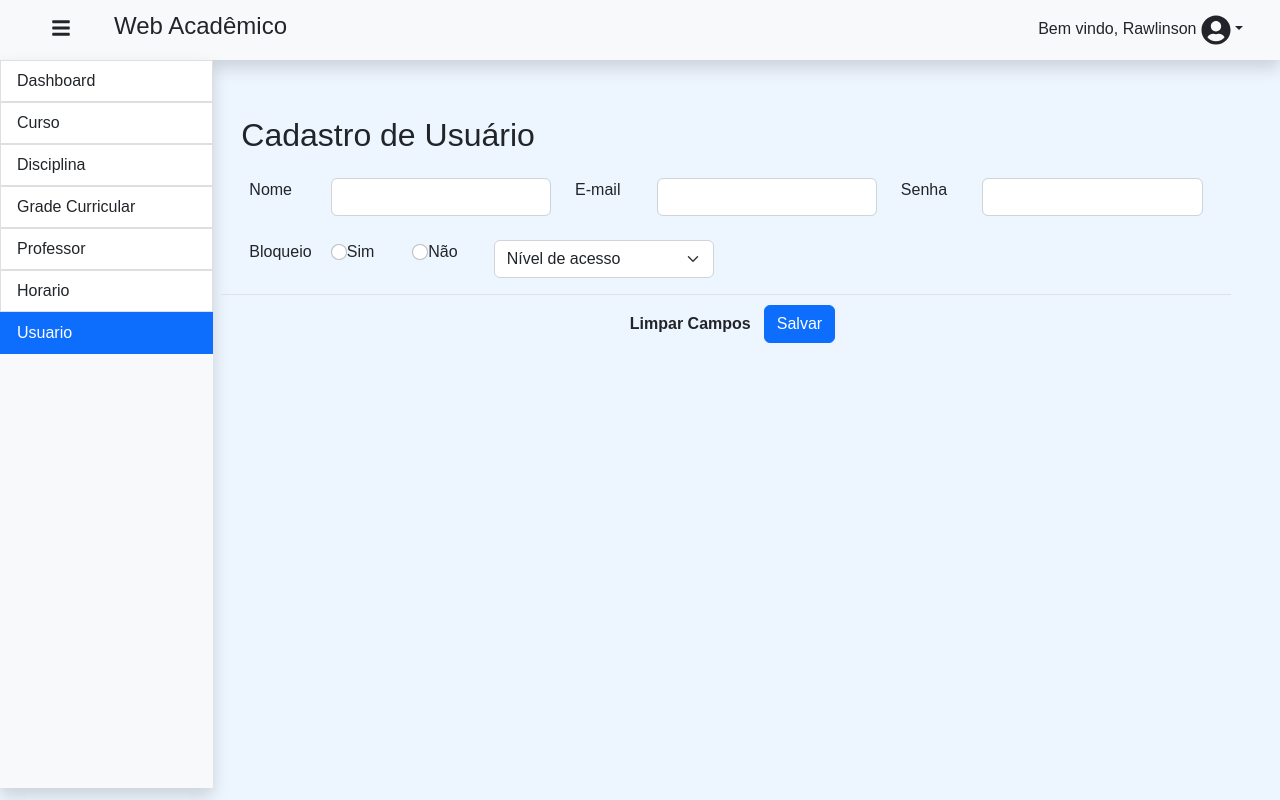
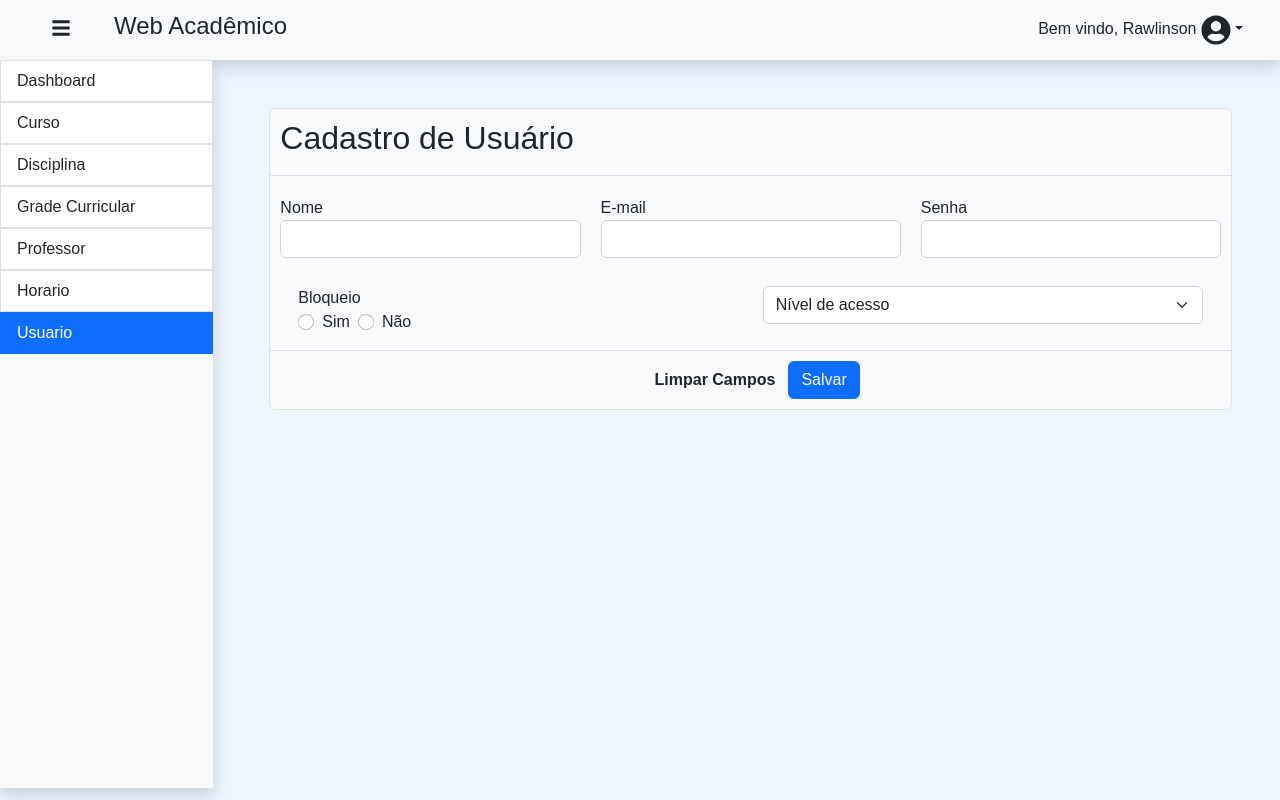
Before and after one commit to alangalante/webacademico_frontend, a React (Create React App) app: page /usuario in a window 1280 px wide. Built offline with nearby package versions, Linux system fonts and the light colour scheme.

Commit message:
Correções

```diff
--- a/package.json
+++ b/package.json
@@ -6,6 +6,7 @@
     "@testing-library/jest-dom": "^5.16.5",
     "@testing-library/react": "^13.3.0",
     "@testing-library/user-event": "^13.5.0",
+    "axios": "^1.1.3",
     "bootstrap": "^5.2.0",
     "react": "^18.2.0",
     "react-bootstrap": "^2.5.0",
--- a/src/Pages/Cadastro_Usuario/Cadastro_Usuario.js
+++ b/src/Pages/Cadastro_Usuario/Cadastro_Usuario.js
@@ -1,4 +1,5 @@
 import React, { Component } from "react";
+import axios from "axios";
 
 export default class Cadastro_Usuario extends Component {
 
@@ -23,7 +24,7 @@ export default class Cadastro_Usuario extends Component {
     }
 
     radioBloqueio_change = (event) => {
-        if (event.target.value == "true"){
+        if (event.target.value === "true"){
             this.setState({bloqueio: true})
         }else{
             this.setState({bloqueio: false})
@@ -44,63 +45,49 @@ export default class Cadastro_Usuario extends Component {
             "nivelAcesso": this.state.nivel_acesso
         }
 
-        const requestOptions = {
-            method: 'POST',
-            headers: {
-                'Content-Type': 'application/json'
-            },
-            body: JSON.stringify(dados)
-        }
-
         const url = "http://localhost:8080/usuario/incluir"
 
-        fetch(url, requestOptions)
-            .then(alert("Cadastro de usuário realizado com sucesso!"))
+        axios.post(url, dados)
+            .then(retorno => {
+                alert("Cadastro de usuário realizado com sucesso!")
+            })
             .catch(erro => alert(erro));
 
 
-        window.location.href="/dashboard";
+        //window.location.href="/dashboard";
     }
-
+      //row m-2 p-2
     render(){
     return(
-        <div>
-            <div className="row m-2 pt-5">
+        <div className="box">
+            <div className="box-header">
                 <h2>Cadastro de Usuário</h2>
             </div>
-            <div className="row m-2 p-2">
+            <div className="box-body">
                 <div className="col">
                     <label>Nome</label>
-                </div>
-                <div className="col-3">
                     <input className="form-control name-pull-image" title="nome" id="nome" value={this.state.nome} onChange={this.txtNome_change} type="text" />
                 </div>
                 <div className="col">
                     <label>E-mail</label>
-                </div>
-                <div className="col-3">
                     <input className="form-control name-pull-image" title="e-mail" id="e-mail" value={this.state.email} onChange={this.txtEmail_change} type="text" />
                 </div>
                 <div className="col">
                     <label>Senha</label>
-                </div>
-                <div className="col-3">
                     <input className="form-control name-pull-image" title="senha" id="senha" value={this.state.senha} onChange={this.txtSenha_change} type="text" />
                 </div>
             </div>
             <div className="row m-2 p-2">
-                <div className="col-1">
-                    <label>Bloqueio</label>
+                <div className="col">
+                    <div>
+                        <label>Bloqueio</label>
+                    </div>
+                    <input class="form-check-input me-2" type="radio" name="flexRadio" id="true" value="true" onChange={this.radioBloqueio_change} />
+                    <label class="form-check-label" for="true">Sim</label>
+                    <input class="form-check-input ms-2 me-2" type="radio" name="flexRadio" id="false" value="false" onChange={this.radioBloqueio_change}/>
+                    <label class="form-check-label" for="false">Não</label>
                 </div>
-                <div className="col-1">
-                            <input class="form-check-input" type="radio" name="flexRadio" id="true" value="true" onChange={this.radioBloqueio_change} />
-                            <label class="form-check-label" for="true">Sim</label>
-                </div>
-                <div className="col-1">
-                            <input class="form-check-input" type="radio" name="flexRadio" id="false" value="false" onChange={this.radioBloqueio_change}/>
-                            <label class="form-check-label" for="false">Não</label>
-                </div>
-                <div className="col-3">
+                <div className="col">
                 <select class="form-select" aria-label="Default select example" value={this.state.nivel_acesso} onChange={this.select_nivelAcesso_change}>
                     <option selected>Nível de acesso</option>
                     <option value="ALUNO">Aluno</option>
```
Also changed, not shown: 1 other file (tests, documents, lock files or other folders).
